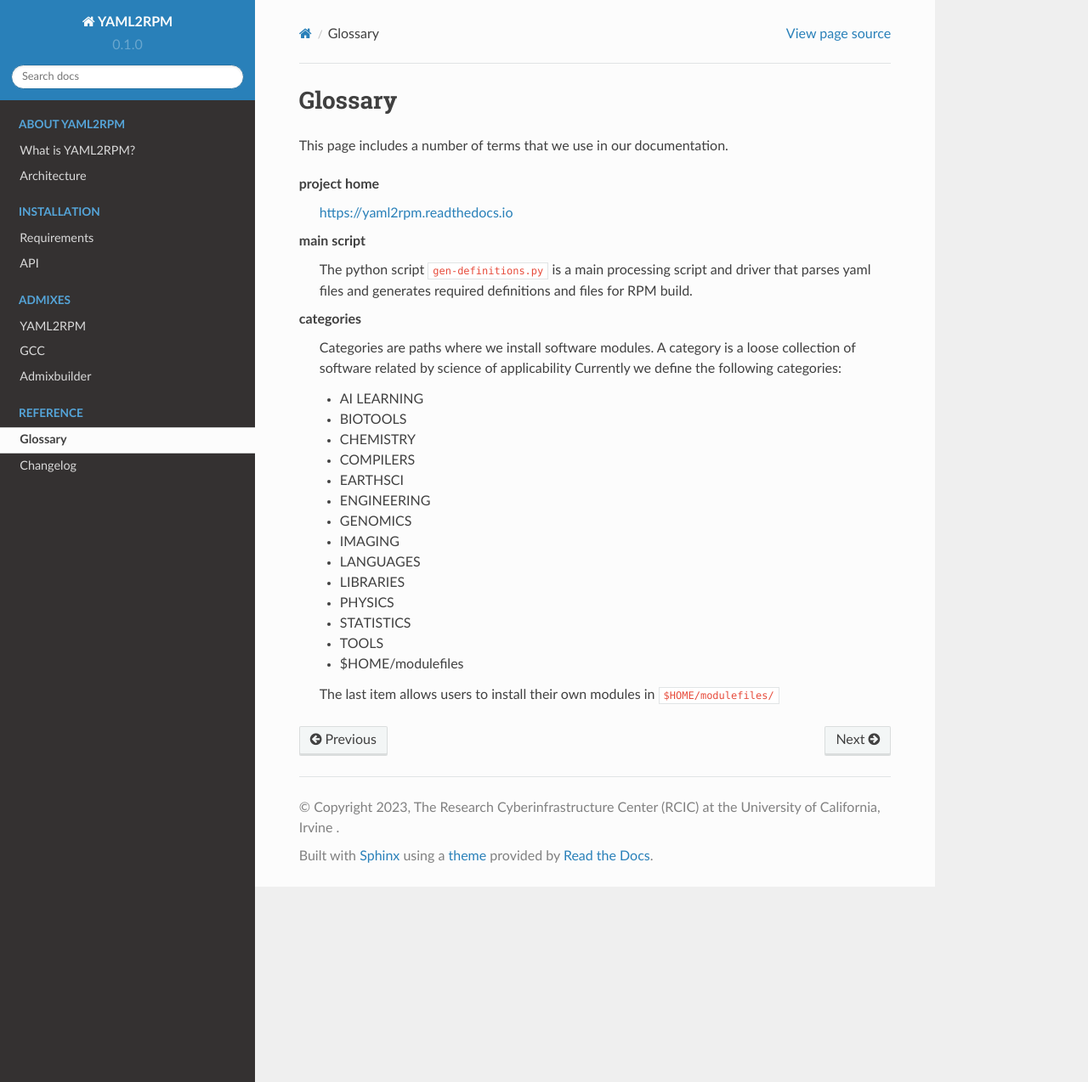
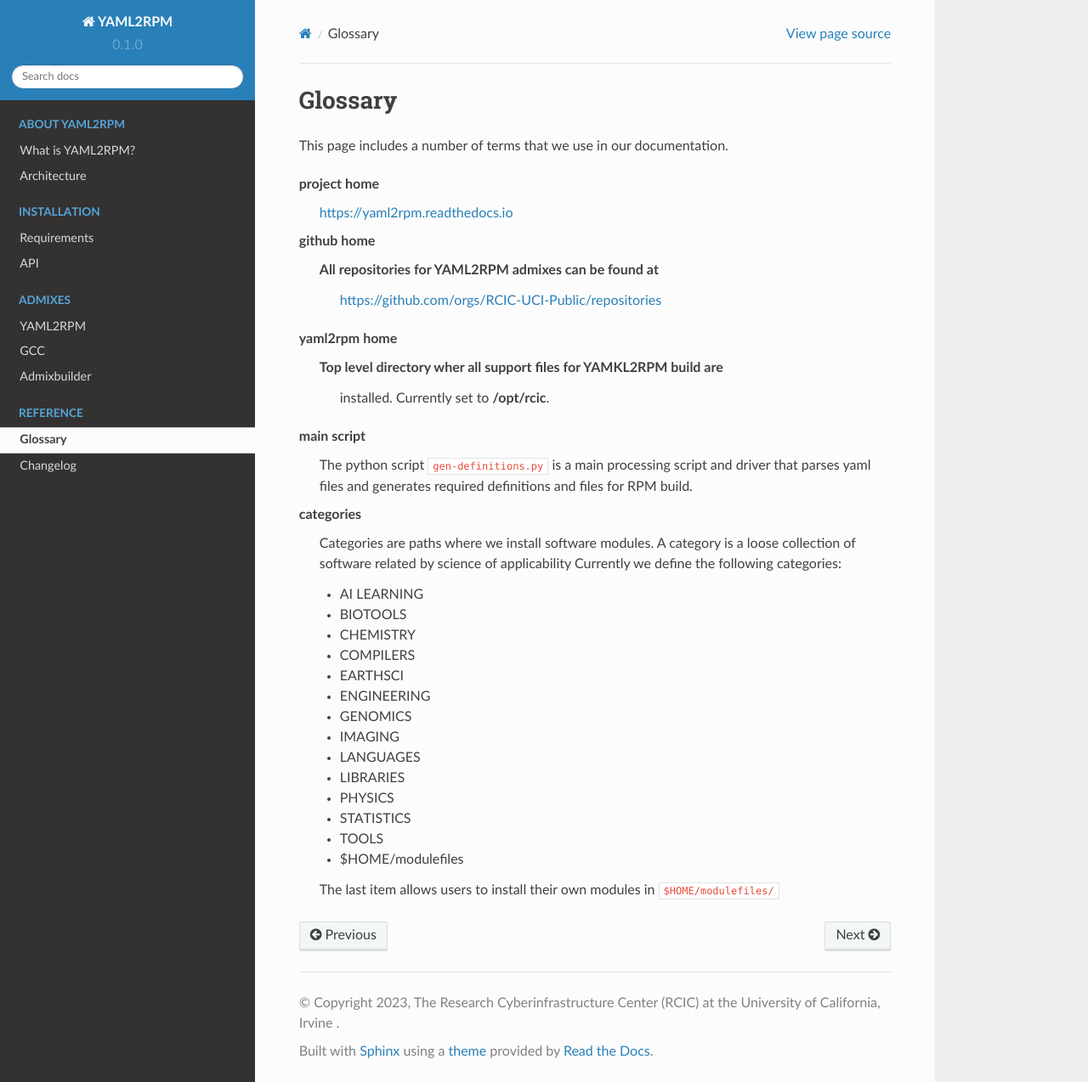
Before and after one commit to RCIC-UCI-Public/yaml2rpm-docs, a Sphinx documentation site: the page built from docs/source/references/glossary.rst, in a window 1280 px wide and 1274 px high. Shown: the whole window at 85% size. Built offline with Sphinx 7.4.7 and the Read the Docs theme 2.0.0, drawn with Linux system fonts in a browser that asks for light colours.

Commit message:
add yaml2rpm home, github home

```diff
--- a/docs/source/references/glossary.rst
+++ b/docs/source/references/glossary.rst
@@ -7,6 +7,14 @@ This page includes a number of terms that we use in our documentation.
 
    project home
      https://yaml2rpm.readthedocs.io
+
+   github home
+      All repositories for YAML2RPM admixes can be found at
+	  https://github.com/orgs/RCIC-UCI-Public/repositories
+
+   yaml2rpm home
+      Top level directory wher all support files for YAMKL2RPM build are
+	  installed. Currently set to **/opt/rcic**.
 
    main script
      The python script ``gen-definitions.py`` is a main processing script and driver
```
